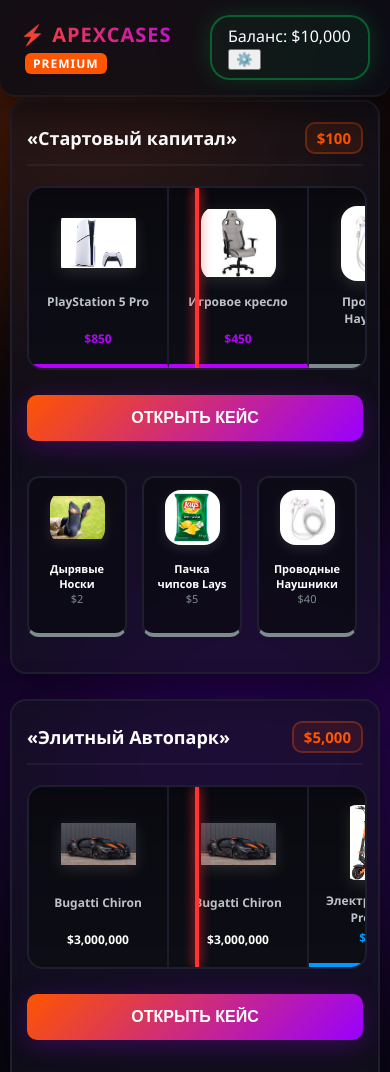
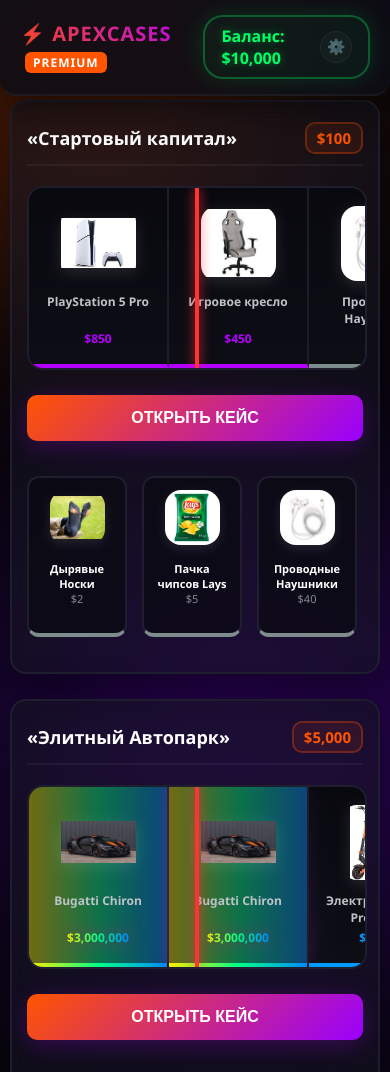
Before and after one commit to rsemen364-lab/ApexCases, a plain HTML site: page index.html in a window 390 px wide. Shown: the top 1072 px of the page. Drawn offline with Linux system fonts and the light colour scheme; files whose address does not match are found by name.

Commit message:
Update style.css

```diff
--- a/style.css
+++ b/style.css
@@ -8,8 +8,8 @@
     --rare: #0099ff;
     --epic: #b500ff;
     --legendary: #ffcc00;
+    --ultra: #ff00ff;
 }
-
 body {
     background-color: var(--bg-color);
     color: #ffffff;
@@ -20,8 +20,6 @@
     position: relative;
     min-height: 100vh;
 }
-
-/* --- НЕОНОВЫЕ ФОНОВЫЕ ДЕКОРАЦИИ --- */
 .bg-decor {
     position: fixed;
     border-radius: 50%;
@@ -33,7 +31,6 @@
 .b-circle1 { width: 400px; height: 400px; background: #ff5500; top: -100px; left: -100px; }
 .b-circle2 { width: 500px; height: 500px; background: #7a00ff; bottom: -150px; right: -100px; }
 
-/* Фиксированная шапка сайта */
 .header {
     display: flex;
     justify-content: space-between;
@@ -53,7 +50,6 @@
     z-index: 100;
     box-shadow: 0 10px 40px rgba(0,0,0,0.6);
 }
-
 .logo {
     font-size: 26px;
     font-weight: 900;
@@ -72,21 +68,67 @@
     vertical-align: middle;
 }
 
+/* --- ИЗМЕНЕНИЯ ЗДЕСЬ --- */
 .balance-container {
     background: rgba(0, 255, 102, 0.05);
     padding: 12px 25px;
     border-radius: 30px;
     border: 2px solid rgba(0, 255, 102, 0.3);
     box-shadow: 0 0 25px rgba(0, 255, 102, 0.15);
+    display: flex;
+    align-items: center;
+    gap: 12px;
 }
-.balance { font-size: 22px; font-weight: 800; color: var(--green-money); }
+
+.balance-container span,
+.balance-container #balance-val {
+    font-size: 22px;
+    font-weight: 900;
+    color: var(--green-money);
+    text-shadow: 0 0 10px rgba(0, 255, 102, 0.4);
+}
+
+/* === ШЕСТЕРЁНКА АДМИНКИ === */
+.btn-admin-gear {
+    background: rgba(255, 255, 255, 0.05);
+    border: 1px solid rgba(255, 255, 255, 0.1);
+    border-radius: 50%;
+    width: 38px;
+    height: 38px;
+    display: flex;
+    align-items: center;
+    justify-content: center;
+    cursor: pointer;
+    font-size: 18px;
+    transition: all 0.4s ease;
+    opacity: 0.5;
+    margin-left: 5px;
+}
+
+.btn-admin-gear:hover {
+    opacity: 1;
+    background: rgba(255, 85, 0, 0.15);
+    border-color: var(--accent-orange);
+    transform: rotate(180deg);
+    box-shadow: 0 0 15px rgba(255, 85, 0, 0.4);
+}
+
+/* Делаем весь текст внутри контейнера зеленым и жирным */
+.balance-container span,
+.balance-container #balance-val {
+    font-size: 22px;
+    font-weight: 900; /* Очень жирный */
+    color: var(--green-money);
+    text-shadow: 0 0 10px rgba(0, 255, 102, 0.4); /* Небольшое свечение */
+}
 
 #btn-free-money {
     transition: all 0.3s ease;
     display: none;
+    margin-left: 15px; /* Отступ от баланса */
 }
+/* ---------------------- */
 
-/* Всплывающие плашки изменения счета */
 .balance-popup {
     position: absolute;
     right: 30px;
@@ -98,21 +140,18 @@
 }
 .balance-popup.minus { color: #ff3333; text-shadow: 0 0 12px rgba(255,51,51,0.6); }
 .balance-popup.plus { color: var(--green-money); text-shadow: 0 0 12px rgba(0,255,102,0.6); }
-
 @keyframes floatUpLong {
     0% { transform: translateY(0); opacity: 0; }
     10% { opacity: 1; }
     85% { opacity: 1; }
     100% { transform: translateY(-70px); opacity: 0; }
 }
-
 .main-container {
     max-width: 1400px;
     margin: 140px auto 50px auto;
     padding: 0 20px;
     box-sizing: border-box;
 }
-
 .case-section {
     background: var(--card-bg);
     backdrop-filter: blur(10px);
@@ -124,14 +163,12 @@
     position: relative;
     box-sizing: border-box;
 }
-
 .case-section h2 {
     margin-top: 0; font-size: 26px; font-weight: 800;
     display: flex; justify-content: space-between; align-items: center;
     border-bottom: 2px solid rgba(255,255,255,0.05);
     padding-bottom: 15px;
 }
-
 .case-price {
     color: var(--accent-orange);
     background: rgba(255, 85, 0, 0.1);
@@ -140,7 +177,6 @@
     font-size: 20px;
 }
 
-/* Ленточные рулетки */
 .roulette-wrapper {
     position: relative; width: 100%; height: 240px;
     background: #09090f; border: 2px solid var(--card-border);
@@ -155,7 +191,6 @@
     display: flex; position: absolute; left: 0; top: 0; height: 100%;
     transition: transform 5s cubic-bezier(0.15, 0.85, 0.1, 1); will-change: transform;
 }
-
 .item-slot {
     width: 180px; height: 100%; box-sizing: border-box;
     border-right: 2px solid #1c1c2d; display: flex;
@@ -163,36 +198,28 @@
     padding: 15px; background: linear-gradient(0deg, rgba(20,20,32,0.4) 0%, rgba(9,9,15,0.8) 100%);
     text-align: center; flex-shrink: 0; transition: transform 0.4s ease;
 }
-
 .item-slot img {
     width: 105px; height: 105px;
     object-fit: contain; margin-bottom: 12px;
-    border-radius: 16px; /* Скругление */
+    border-radius: 16px;
     filter: drop-shadow(0 4px 8px rgba(255, 255, 255, 0.12));
     transition: transform 0.2s ease, filter 0.2s ease;
 }
 .item-slot:hover img {
     transform: scale(1.06); filter: drop-shadow(0 0 15px rgba(255, 255, 255, 0.6));
 }
-
 .item-slot.winner-pulse, .wheel-sector.winner-pulse { animation: winPulse 0.8s ease forwards; z-index: 5; }
 @keyframes winPulse { 0% { transform: scale(1); } 50% { transform: scale(1.1); filter: brightness(1.3); } 100% { transform: scale(1); } }
-
 .item-name { font-size: 14px; font-weight: 600; height: 38px; overflow: hidden; color: #bdc3c7; }
 .item-price { font-size: 14px; font-weight: 700; margin-top: 5px; }
-/* Ряд для двух колес фортуны */
-.wheels-row {
-    display: flex;
-    gap: 30px;
-}
+
+.wheels-row { display: flex; gap: 30px; }
 .wheel-card { flex: 1; }
 
-/* --- ГЕОМЕТРИЧЕСКИЕ ДЕЛЕНИЯ КОЛЕС ФОРТУНЫ --- */
 .wheel-wrapper {
     display: flex; justify-content: center; align-items: center;
     margin: 30px 0; position: relative;
 }
-
 .wheel-area {
     width: 280px; height: 280px;
     border-radius: 50%;
@@ -201,7 +228,6 @@
     overflow: hidden;
     box-shadow: 0 0 40px rgba(0,0,0,0.8);
 }
-
 .wheel-area.type-fifty {
     background: conic-gradient(var(--card-border) 0deg 180deg, rgba(181,0,255,0.2) 180deg 360deg);
 }
@@ -216,7 +242,6 @@
         rgba(255, 204, 0, 0.2) 270deg 360deg
     );
 }
-
 .wheel-arrow {
     position: absolute; width: 6px; height: 135px;
     background: #ff3333; top: 5px; left: calc(50% - 3px);
@@ -225,25 +250,22 @@
     pointer-events: none;
     transition: transform 5s cubic-bezier(0.15, 0.85, 0.1, 1);
 }
-
 .wheel-center-pin {
     position: absolute; width: 20px; height: 24px;
     background: #ff3333; border-radius: 50%;
     top: calc(50% - 12px); left: calc(50% - 12px);
     z-index: 20; box-shadow: 0 0 12px #ff3333;
 }
-
 .wheel-sector {
     position: absolute; width: 100%; height: 100%;
     transform-origin: center; display: flex;
     flex-direction: column; align-items: center;
     padding-top: 20px; box-sizing: border-box;
 }
-
 .wheel-sector img {
     width: 65px; height: 65px;
     object-fit: contain;
-    border-radius: 16px; /* Скругление секторов */
+    border-radius: 16px;
     margin-bottom: 5px;
     box-shadow: 0 4px 15px rgba(0,0,0,0.4);
 }
@@ -251,7 +273,6 @@
     font-size: 12px; font-weight: 800; text-align: center; max-width: 80px;
     height: 16px; overflow: hidden; text-overflow: ellipsis; white-space: nowrap;
 }
-
 .case-actions { display: flex; justify-content: center; margin-top: 25px; }
 .btn-action {
     background: linear-gradient(135deg, #ff5500 0%, #9900ff 100%);
@@ -271,11 +292,10 @@
     text-align: center; font-size: 13px; box-sizing: border-box; transition: all 0.2s ease;
 }
 .preview-card:hover { border-color: #ffffff; background: rgba(20, 20, 35, 0.8); }
-
 .preview-card img {
     width: 80px; height: 80px;
     object-fit: contain; margin-bottom: 8px;
-    border-radius: 16px; /* Скругление превью */
+    border-radius: 16px;
     filter: drop-shadow(0 4px 6px rgba(255, 255, 255, 0.1));
     transition: transform 0.2s ease, filter 0.2s ease;
 }
@@ -285,10 +305,53 @@
 .border-rare { border-bottom: 4px solid var(--rare); }
 .border-epic { border-bottom: 4px solid var(--epic); }
 .border-legendary { border-bottom: 4px solid var(--legendary); }
+.border-ultra {
+    border-bottom: 4px solid transparent;
+    background-image: linear-gradient(to bottom, var(--card-bg), var(--card-bg)),
+                      linear-gradient(90deg, #ff0080, #ff8c00, #ffee00, #00ff88, #0088ff, #8800ff, #ff0080); background-origin: border-box; background-clip: padding-box, border-box; background-size: 100% 100%, 300% 100%; animation: ultraShine 3s linear infinite; box-shadow: 0 0 15px rgba(255, 0, 128, 0.3), 0 0 30px rgba(0, 136, 255, 0.2);}
 .color-common { color: var(--common); }
 .color-rare { color: var(--rare); }
 .color-epic { color: var(--epic); }
 .color-legendary { color: var(--legendary); }
+.color-ultra {
+    background: linear-gradient(90deg, #ff0080, #ff8c00, #ffee00, #00ff88, #0088ff, #8800ff, #ff0080);
+    background-size: 300% 100%;
+    -webkit-background-clip: text;
+    -webkit-text-fill-color: transparent;
+    background-clip: text;
+    animation: ultraShine 3s linear infinite;
+    font-weight: 900;
+    filter: drop-shadow(0 0 8px rgba(255, 0, 128, 0.5));
+}
+
+@keyframes ultraShine {
+    0% { background-position: 0% 50%; }
+    100% { background-position: 300% 50%; }
+}
+
+/* Усиленный эффект при наведении */
+.item-slot.border-ultra:hover {
+    box-shadow: 0 0 25px rgba(255, 0, 128, 0.5), 0 0 50px rgba(0, 136, 255, 0.3);
+}
+
+.preview-card.border-ultra:hover {
+    box-shadow: 0 0 20px rgba(255, 0, 128, 0.4), 0 0 40px rgba(0, 136, 255, 0.25);
+    transform: translateY(-4px) scale(1.02);
+}
+
+/* Особая анимация выигрыша */
+.item-slot.border-ultra.winner-pulse,
+.wheel-sector.border-ultra.winner-pulse {
+    animation: ultraWin 1s ease forwards;
+}
+
+@keyframes ultraWin {
+    0% { transform: scale(1); filter: brightness(1); }
+    25% { transform: scale(1.15); filter: brightness(1.5) hue-rotate(30deg); }
+    50% { transform: scale(1.1); filter: brightness(1.8) hue-rotate(90deg); }
+    75% { transform: scale(1.15); filter: brightness(1.5) hue-rotate(180deg); }
+    100% { transform: scale(1.05); filter: brightness(1.3) hue-rotate(360deg); }
+}
 
 .image-modal-overlay {
     position: fixed; top: 0; left: 0; width: 100%; height: 100%;
@@ -297,10 +360,9 @@
     backdrop-filter: blur(0px); transition: all 0.3s ease;
 }
 .image-modal-overlay.active { background-color: rgba(0, 0, 0, 0.9); backdrop-filter: blur(10px); }
-
 .image-modal-img-content {
     max-width: 85%; max-height: 70vh;
-    border-radius: 24px; /* Скругление модалки */
+    border-radius: 24px;
     border: 3px solid #232336; object-fit: contain; transform: scale(0.7); opacity: 0;
     transition: all 0.3s cubic-bezier(0.175, 0.885, 0.32, 1.275);
     box-shadow: 0 15px 50px rgba(255, 255, 255, 0.2);
@@ -309,12 +371,11 @@
 .image-modal-title-text { color: #ffffff; font-size: 24px; font-weight: 700; margin-top: 20px; opacity: 0; transform: translateY(10px); transition: all 0.3s ease 0.1s; }
 .image-modal-overlay.active .image-modal-title-text { opacity: 1; transform: translateY(0); }
 
-/* --- 📱 ВЕРТИКАЛЬНАЯ ОРИЕНТАЦИЯ ДЛЯ ТЕЛЕФОНОВ --- */
 @media (max-width: 768px) {
     .header { padding: 15px 20px; border-radius: 0 0 16px 16px; }
     .logo { font-size: 20px; letter-spacing: 1px; }
     .balance-container { padding: 8px 16px; border-radius: 20px; }
-    .balance { font-size: 16px; }
+    .balance-container span, .balance-container #balance-val { font-size: 16px; }
     .balance-popup { right: 20px; font-size: 18px; }
     .main-container { margin: 100px auto 30px auto; padding: 0 10px; }
     .case-section { padding: 20px 15px; border-radius: 16px; margin-bottom: 25px; }
@@ -322,9 +383,8 @@
     .case-price { font-size: 15px; padding: 4px 10px; }
     .wheels-row { flex-direction: column; gap: 0; }
     .wheel-card { width: 100%; }
-    .wheel-area { width: 240px; height: 280px; }
-    .wheel-arrow { height: 115px; }
-
+    .wheel-area { width: 240px; height: 240px;  /* ← ИСПРАВЛЕНО: было 280px, теперь 240px — ровный круг */}
+    .wheel-arrow { height: 115px;}
     .wheel-sector img { width: 50px; height: 50px; border-radius: 16px; }
     .wheel-sector .sector-name { font-size: 11px; }
     .roulette-wrapper { height: 180px; margin: 20px 0; }
@@ -335,4 +395,5 @@
     .btn-action { width: 100%; padding: 14px 20px; font-size: 16px; border-radius: 10px; }
     .preview-card { padding: 12px; min-width: 100px; font-size: 11px; border-radius: 12px; }
     .preview-card img { width: 55px; height: 55px; border-radius: 16px; }
+    .btn-admin-gear {width: 32px;height: 32px; font-size: 15px; margin-left: 3px;}
 }
```
